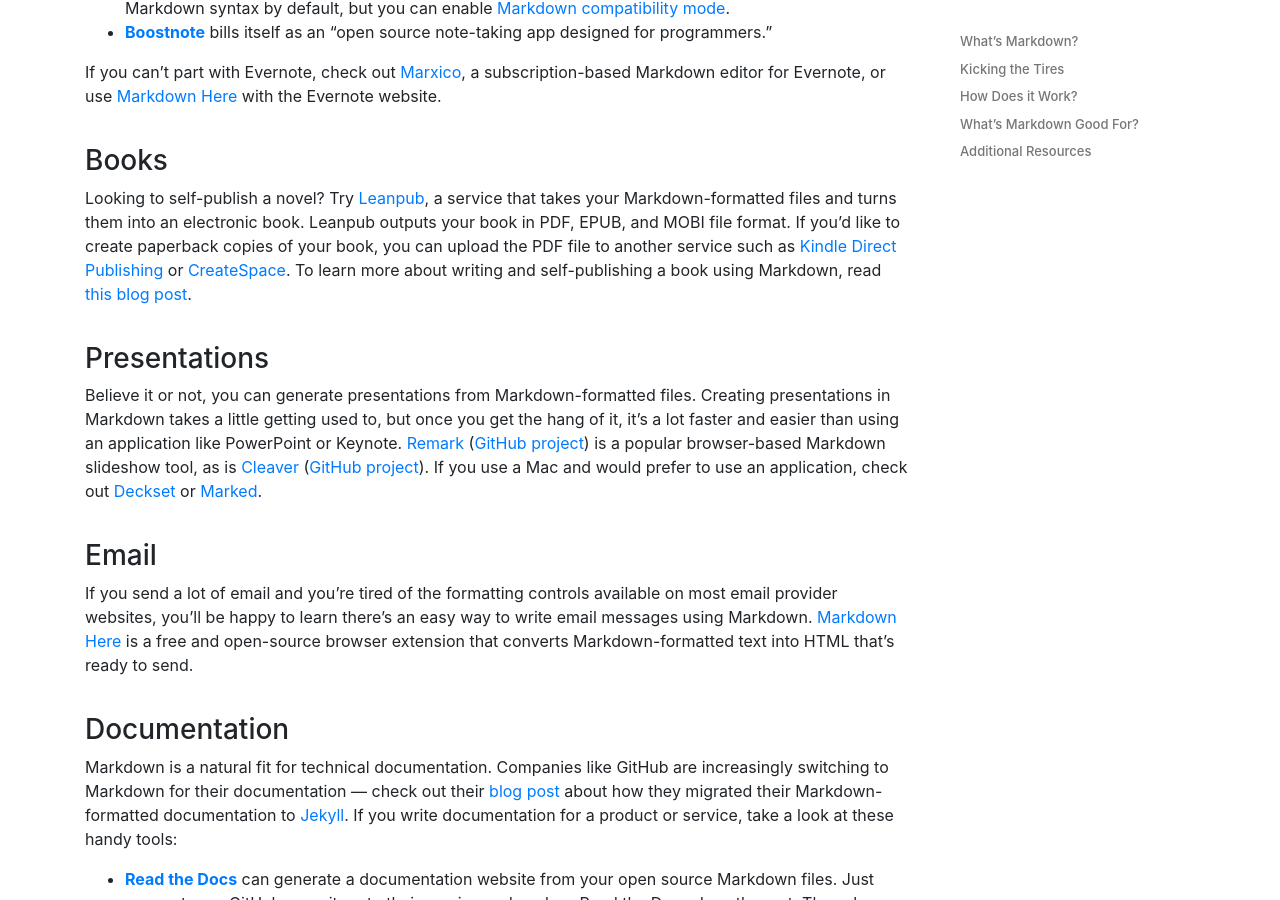
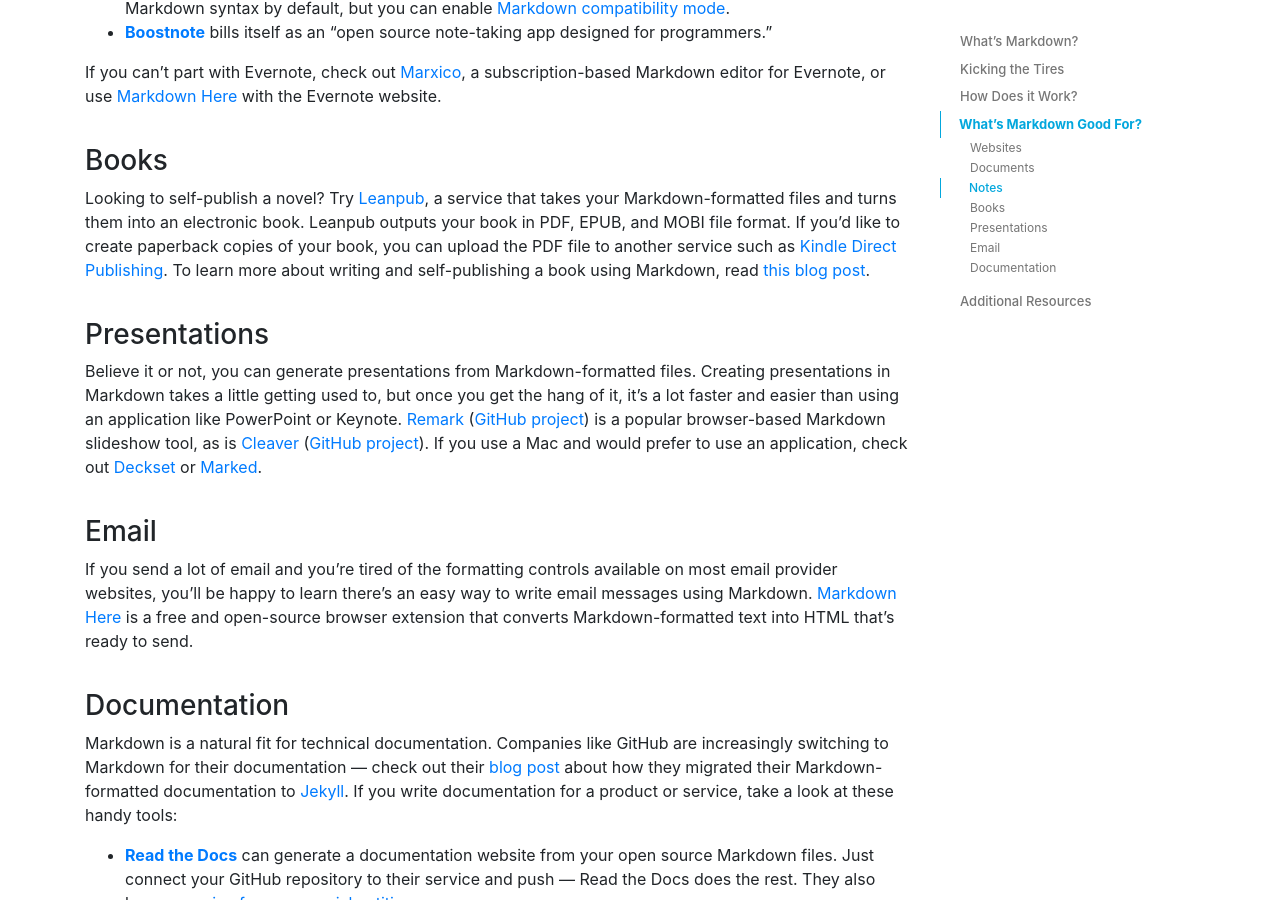
Before and after one commit to mattcone/markdown-guide, a Jekyll site: the page built from getting-started.md, in a window 1280 px wide and 900 px high, scrolled down 5160 px. Built offline with Jekyll 4.4.1, drawn with Linux system fonts in a browser that asks for light colours; nearby versions of some CDN libraries; emoji names are drawn with the system emoji font; comment, search, counter and statistics services are not loaded.

Commit message:
remove reference to CreateSpace

```diff
--- a/_getting-started/whats-markdown-good-for.md
+++ b/_getting-started/whats-markdown-good-for.md
@@ -47,7 +47,7 @@
 
 ### Books
 
-Looking to self-publish a novel? Try [Leanpub](https://leanpub.com/), a service that takes your Markdown-formatted files and turns them into an electronic book. Leanpub outputs your book in PDF, EPUB, and MOBI file format. If you'd like to create paperback copies of your book, you can upload the PDF file to another service such as [Kindle Direct Publishing](https://kdp.amazon.com) or [CreateSpace](https://www.createspace.com/). To learn more about writing and self-publishing a book using Markdown, read [this blog post](https://medium.com/techspiration-ideas-making-it-happen/how-i-wrote-and-published-my-novel-using-only-open-source-tools-5cdfbd7c00ca).
+Looking to self-publish a novel? Try [Leanpub](https://leanpub.com/), a service that takes your Markdown-formatted files and turns them into an electronic book. Leanpub outputs your book in PDF, EPUB, and MOBI file format. If you'd like to create paperback copies of your book, you can upload the PDF file to another service such as [Kindle Direct Publishing](https://kdp.amazon.com). To learn more about writing and self-publishing a book using Markdown, read [this blog post](https://medium.com/techspiration-ideas-making-it-happen/how-i-wrote-and-published-my-novel-using-only-open-source-tools-5cdfbd7c00ca).
 
 ### Presentations
 
```
